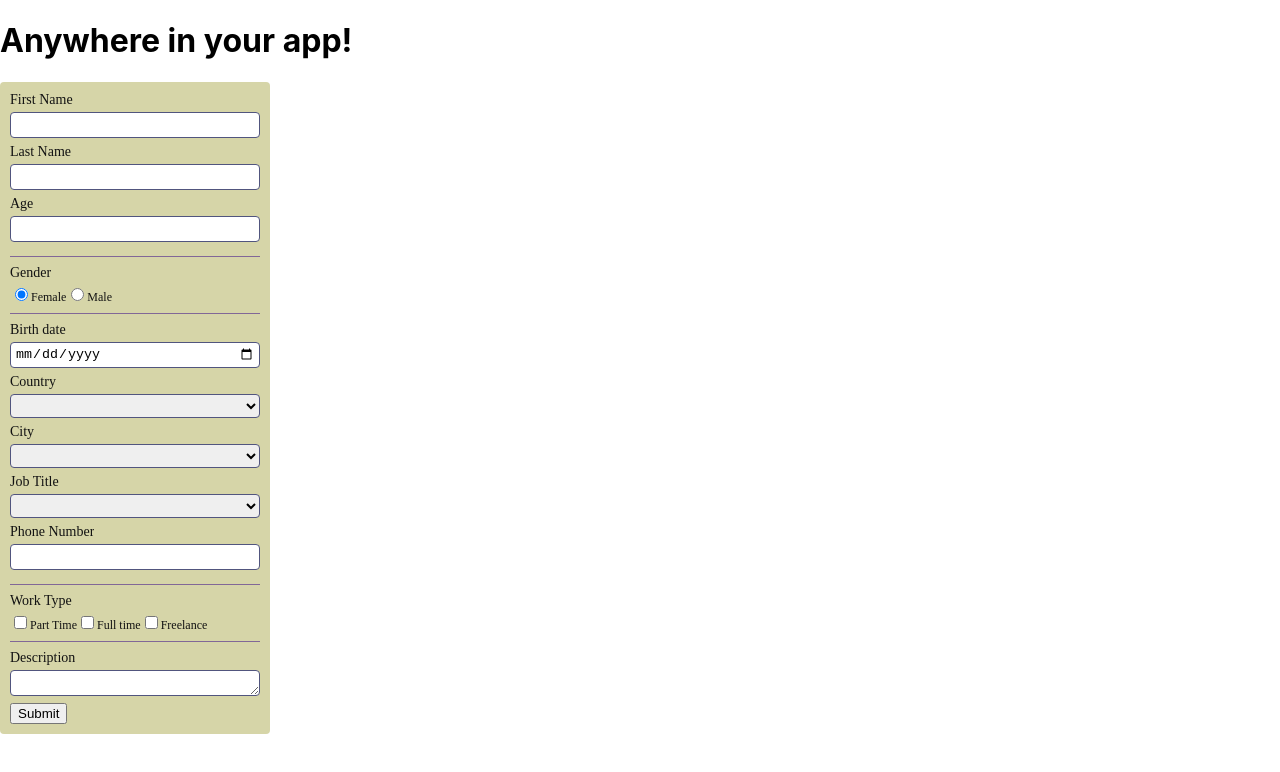
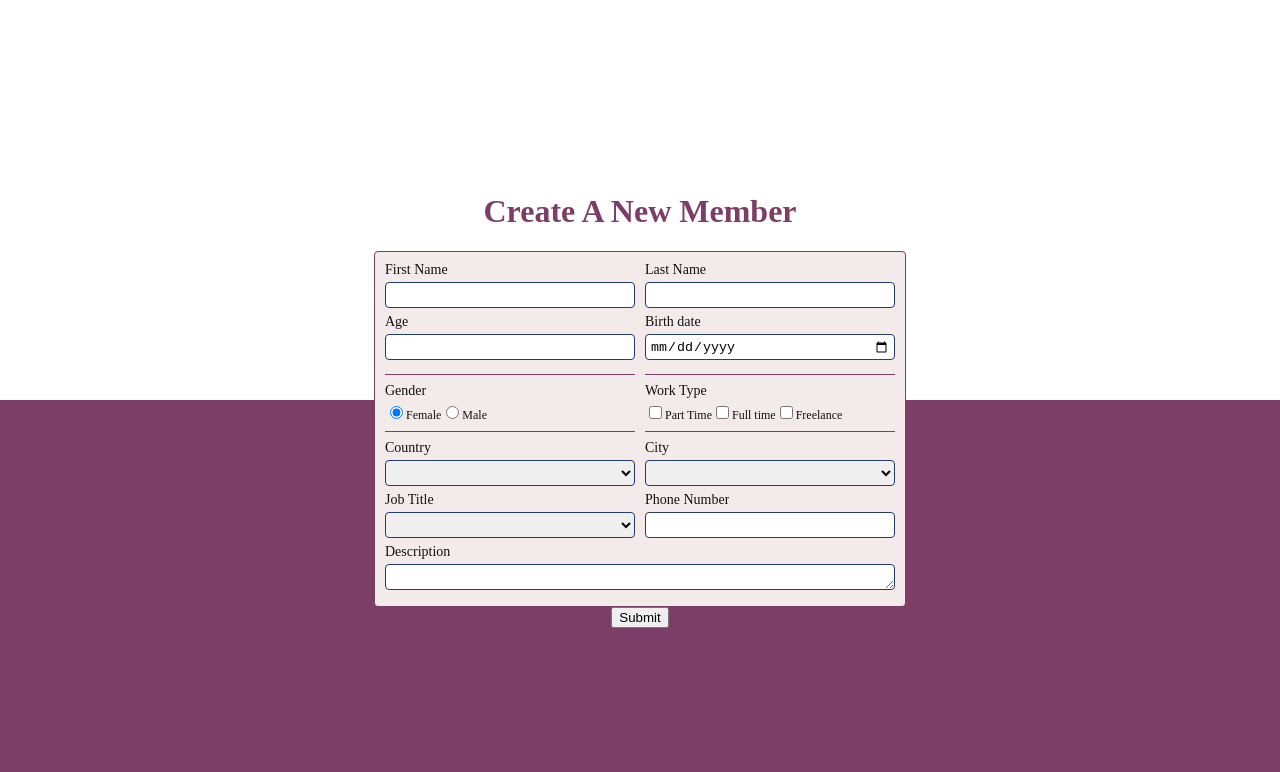
Before and after one commit to NasrinLatifi/Alopeyk-challenge, a React (Create React App) app: page / in a window 1280 px wide. Shown: the top 772 px of the page. Built offline with nearby package versions, Linux system fonts and the light colour scheme.

Commit message:
style/ fix style/ change color/design login page

```diff
--- a/public/index.html
+++ b/public/index.html
@@ -1,5 +1,5 @@
 <!DOCTYPE html>
-<html lang="en">
+<html lang="en" style="height:100%;">
   <head>
     <meta charset="utf-8" />
     <link rel="icon" href="%PUBLIC_URL%/favicon.ico" />
@@ -26,9 +26,9 @@
     -->
     <title>React App</title>
   </head>
-  <body>
+  <body style="height:100%;">
     <noscript>You need to enable JavaScript to run this app.</noscript>
-    <div id="root"></div>
+    <div style="height:100%;" id="root"></div>
     <!--
       This HTML file is a template.
       If you open it directly in the browser, you will see an empty page.
--- a/src/Components/CheckBox/_checkbox.scss
+++ b/src/Components/CheckBox/_checkbox.scss
@@ -1,6 +1,7 @@
 .check-box-group-wrapper {
+  width: 250px;
   hr {
-    background-color: #816797;
+    background-color: #7C3E66;
     border: none;
     height: 1px;
   }
@@ -30,7 +31,7 @@
     }
     .ant-checkbox {
       cursor: pointer;
-      input{
+      input {
         cursor: pointer;
       }
     }
--- a/src/Components/Form/_form.scss
+++ b/src/Components/Form/_form.scss
@@ -1,6 +1,10 @@
-.form-container{
-    padding: 10px;
-    background-color: #D6D5A8;
-    border-radius: 4px;
-    width: fit-content;
+.form-container {
+  padding: 10px;
+  background-color: #F2EBE9;
+  border-radius: 4px;
+  width: 510px;
+  display: flex;
+  flex-wrap: wrap;
+  justify-content: space-between;
+  border : #7C3E66 1px solid;
 }
--- a/src/Components/Form/index.jsx
+++ b/src/Components/Form/index.jsx
@@ -55,6 +55,9 @@ const Form = () => {
               onChange={handleChange}
               onBlur={handleBlur}
               defaultValue={initialValues.firstName}
+              errorMessage={
+                touched?.firstName && errors.firstName ? errors.firstName : null
+              }
             />
             <MainInput
               label="Last Name"
@@ -77,16 +80,6 @@ const Form = () => {
               max={49}
               errorMessage={touched?.age && errors.age ? errors.age : null}
             />
-            <RadioGroup
-              label="Gender"
-              name="gender"
-              onChange={handleChange}
-              onBlur={handleBlur}
-              defaultValue={initialValues.gender}
-              errorMessage={
-                touched?.gender && errors.gender ? errors.gender : null
-              }
-            />
             <MainInput
               label="Birth date"
               name="birthDate"
@@ -98,6 +91,23 @@ const Form = () => {
                 touched?.birthDate && errors.birthDate ? errors.birthDate : null
               }
             />
+            <RadioGroup
+              label="Gender"
+              name="gender"
+              onChange={handleChange}
+              onBlur={handleBlur}
+              defaultValue={initialValues.gender}
+              errorMessage={
+                touched?.gender && errors.gender ? errors.gender : null
+              }
+            />
+            <CheckBox
+              label="Work Type"
+              name="worktype"
+              onChange={handleChange}
+              defaultValue={initialValues.worktype}
+            />
+
             <MainSelect
               label="Country"
               name="country"
@@ -153,13 +163,6 @@ const Form = () => {
                   : null
               }
             />
-            <CheckBox
-              label="Work Type"
-              name="worktype"
-              onChange={handleChange}
-              defaultValue={initialValues.worktype}
-            />
-
             <MainTextArea
               label="Description"
               name="description"
@@ -172,9 +175,6 @@ const Form = () => {
                   : null
               }
             />
-            <button type="submit" disabled={isSubmitting}>
-              Submit
-            </button>
           </form>
         );
       }}
--- a/src/Components/MainInput/_mainInput.scss
+++ b/src/Components/MainInput/_mainInput.scss
@@ -19,14 +19,15 @@
             text-overflow: ellipsis;
         }
         .error-icon{
-            color: #F05454;
+            color: #990000;
             padding-left: 4px;
         }
         .error-style{
+            padding: 2px;
             font-size: 12px;
             font-weight: 500;
             font-family: cursive;
-            color: #F05454;
+            color: #990000;
             display: flex;
             flex: 1;
             min-width: fit-content;
@@ -35,7 +36,7 @@
     }
     .input-style{
         border-radius: 4px;
-        border: #51557E 1px solid;
+        border: #243A73 1px solid;
         box-shadow: none;
         outline-offset: unset;
         outline: none ;
@@ -43,7 +44,21 @@
         padding: 0 4px;
         max-width: 242px;
         &:focus{
-            border-color: #816797;
+            border-color: #7C3E66;
+        }
+    }
+    .text-area-input-style{
+        border-radius: 4px;
+        border: #243A73 1px solid;
+        box-shadow: none;
+        outline-offset: unset;
+        outline: none ;
+        height: 24px;
+        padding: 0 4px;
+        width:500px ;
+        max-width: 500px;
+        &:focus{
+            border-color: #7C3E66;
         }
     }
 }
--- a/src/Components/MainSelect/_mainSelect.scss
+++ b/src/Components/MainSelect/_mainSelect.scss
@@ -19,14 +19,15 @@
         text-overflow: ellipsis;
     }
     .error-icon{
-        color: #F05454;
+        color: #990000;
         padding-left: 4px;
     }
     .error-style{
+        padding: 2px;
         font-size: 12px;
         font-weight: 500;
         font-family: cursive;
-        color: #F05454;
+        color: #990000;
         display: flex;
         flex: 1;
         min-width: fit-content;
@@ -35,11 +36,11 @@
 }
   select {
     border-radius: 4px;
-    border: #51557E 1px solid;
+    border: #243A73 1px solid;
     box-shadow: none;
     outline-offset: unset;
     outline: none;
-    height: 24px;
+    height: 26px;
     max-width: 250px;
   }
 }
--- a/src/Components/MainTextArea/index.jsx
+++ b/src/Components/MainTextArea/index.jsx
@@ -22,7 +22,7 @@ const MainTextArea = (props) => {
         onChange={onChange}
         onBlur={onBlur}
         value={defaultValue}
-        className="input-style"
+        className="text-area-input-style"
       />
     </div>
   );
--- a/src/Components/RadioGroup/_radioGroup.scss
+++ b/src/Components/RadioGroup/_radioGroup.scss
@@ -1,6 +1,7 @@
 .radio-group-wrapper {
+  width: 250px;
   hr {
-    background-color: #816797;
+    background-color: #7C3E66;
     border: none;
     height: 1px;
   }
@@ -19,14 +20,15 @@
       text-overflow: ellipsis;
     }
     .error-icon {
-      color: #f05454;
+      color: #990000;
       padding-left: 4px;
     }
     .error-style {
+      padding: 2px;
       font-size: 12px;
       font-weight: 500;
       font-family: cursive;
-      color: #f05454;
+      color: #990000;
       display: flex;
       flex: 1;
       min-width: fit-content;
@@ -41,8 +43,8 @@
         cursor:pointer;
     }
     .ant-radio-input{
-        background-color: #816797 ;
-        border-color:#816797 ;
+        background-color: #7C3E66 ;
+        border-color:#7C3E66 ;
         cursor:pointer;
     }
   }
--- /dev/null
+++ b/src/Views/Login/_login.scss
@@ -0,0 +1,33 @@
+.login-page {
+  display: flex;
+  flex-direction: column;
+  align-items: center;
+  justify-content: center;
+  width: 100%;
+  height: 100%;
+  flex: 1;
+  .first-part {
+    display: flex;
+    flex: 1;
+    justify-content: center;
+    align-items: center;
+    background-color: #A5BECC;
+  }
+  .second-part {
+    display: flex;
+    flex: 1;
+    background-color: #7C3E66;
+    width: 100%;
+    justify-content: center;
+  }
+  .third-part {
+    display: flex;
+    align-items: center;
+    flex-direction: column;
+    h1 {
+      color: #7C3E66;
+      font-family: cursive;
+    }
+    position: absolute;
+  }
+}
--- a/src/Views/Login/index.jsx
+++ b/src/Views/Login/index.jsx
@@ -1,11 +1,17 @@
 import React from "react";
 import Form from "../../Components/Form";
+import "./_login.scss";
 
 const Login = () => {
   return (
-    <div>
-      <h1>Anywhere in your app!</h1>
-      <Form />
+    <div className="login-page">
+      <div className="first-part" />
+      <div className="second-part" />
+      <div className="third-part">
+        <h1>Create A New Member</h1>
+        <Form />
+        <button type="submit">Submit</button>
+      </div>
     </div>
   );
 };
```
